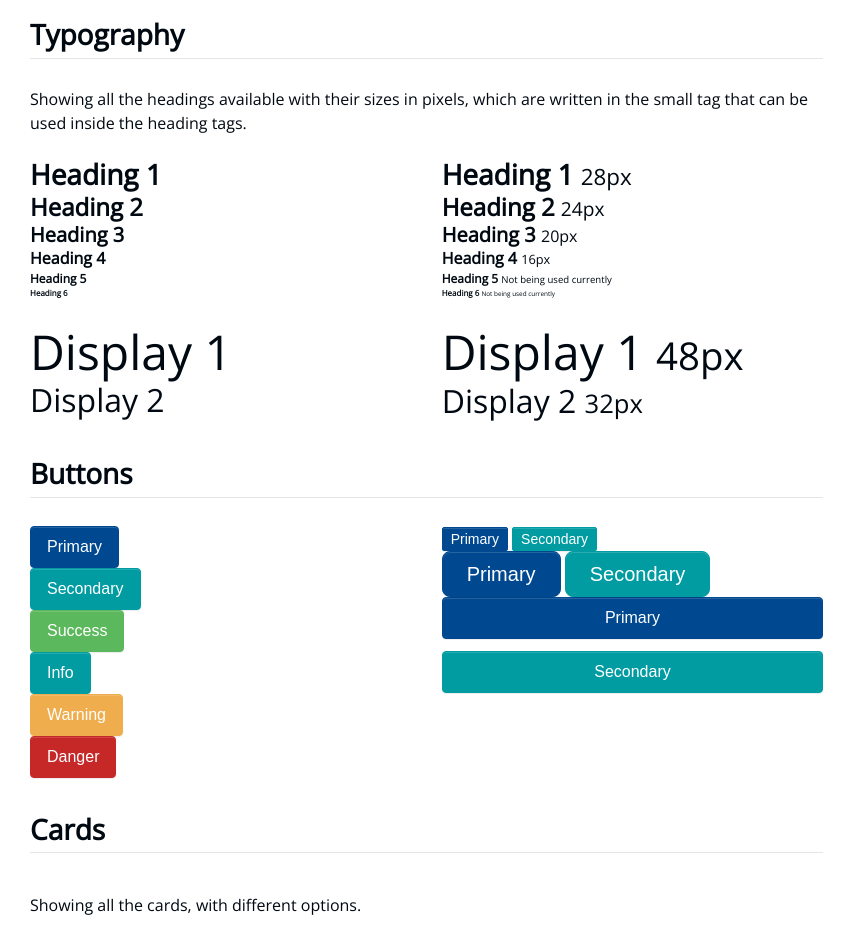
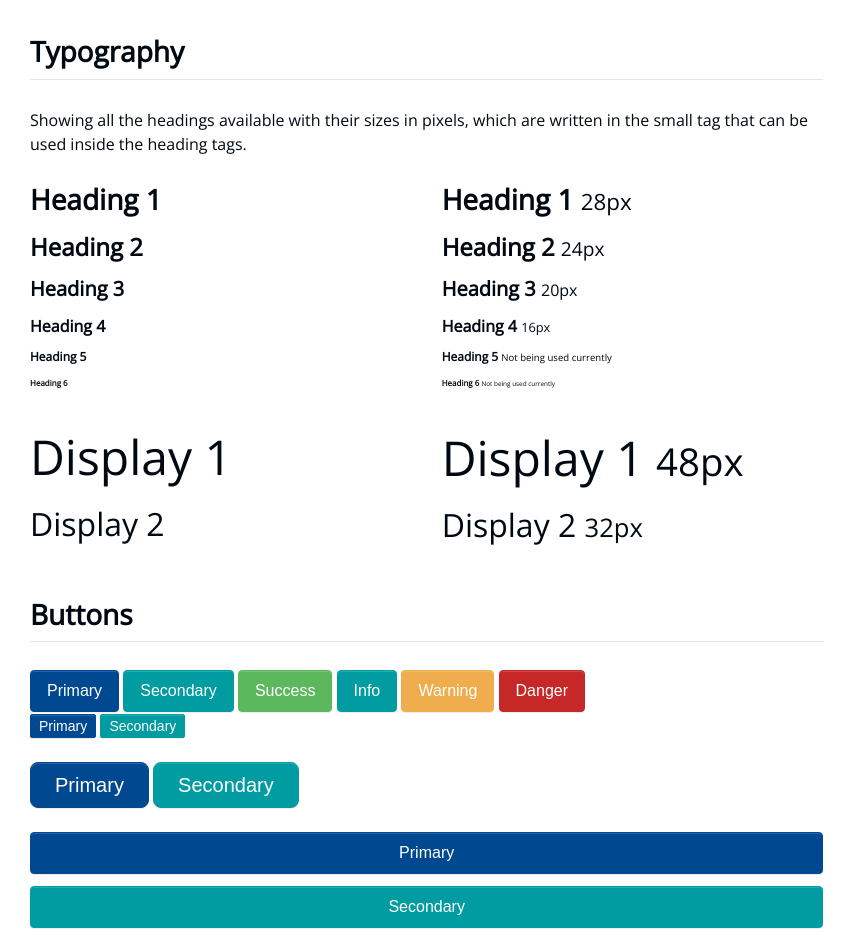
Before and after one commit to sushantkumar23/azuro-css, a website: page docs/index.html in a window 1280 px wide. Shown: the part 411-1347 px from the top of the page, without its empty margins (0-856 px from the left). Drawn offline with nearby package versions, Linux system fonts and the light colour scheme; a script that the page names is missing.

Commit message:
Gulp run; css file updated

```diff
--- a/docs/index.html
+++ b/docs/index.html
@@ -56,26 +56,26 @@
 						</div>
 						<div class="row py-1">
 							<div class="col-6">
-								<h1 class="mb-1">Heading 1</h1>
-								<h2 class="mb-1">Heading 2</h2>
-								<h3 class="mb-1">Heading 3</h3>
-								<h4 class="mb-1">Heading 4</h4>
-								<h5 class="mb-1">Heading 5</h5>
-								<h6 class="mb-1">Heading 6</h6>
+								<h1 class="pb-1">Heading 1</h1>
+								<h2 class="pb-1">Heading 2</h2>
+								<h3 class="pb-1">Heading 3</h3>
+								<h4 class="pb-1">Heading 4</h4>
+								<h5 class="pb-1">Heading 5</h5>
+								<h6 class="pb-1">Heading 6</h6>
 								<br>
-								<h1 class="display-1 mb-1">Display 1</h1>
-								<h1 class="display-2 mb-1">Display 2</h1>
+								<h1 class="display-1 pb-1">Display 1</h1>
+								<h1 class="display-2 pb-1">Display 2</h1>
 							</div>
 							<div class="col-6">
-								<h1 class="mb-1">Heading 1 <small>28px</small></h1>
-								<h2 class="mb-1">Heading 2 <small>24px</small></h2>
-								<h3 class="mb-1">Heading 3 <small>20px</small></h3>
-								<h4 class="mb-1">Heading 4 <small>16px</small></h4>
-								<h5 class="mb-1">Heading 5 <small>Not being used currently</small></h5>
-								<h6 class="mb-1">Heading 6 <small>Not being used currently</small></h6>
+								<h1 class="pb-1">Heading 1 <small>28px</small></h1>
+								<h2 class="pb-1">Heading 2 <small>24px</small></h2>
+								<h3 class="pb-1">Heading 3 <small>20px</small></h3>
+								<h4 class="pb-1">Heading 4 <small>16px</small></h4>
+								<h5 class="pb-1">Heading 5 <small>Not being used currently</small></h5>
+								<h6 class="pb-1">Heading 6 <small>Not being used currently</small></h6>
 								<br>
-								<h1 class="display-1 mb-1">Display 1 <small>48px</small></h1>
-								<h1 class="display-2 mb-1">Display 2 <small>32px</small></h1>
+								<h1 class="display-1 pb-1">Display 1 <small>48px</small></h1>
+								<h1 class="display-2 pb-1">Display 2 <small>32px</small></h1>
 							</div>
 						</div>
 					</div>
@@ -88,19 +88,19 @@
 							</div>
 						</div>
 						<div class="row py-1">
-							<div class="col-6">
-								<button type="button" class="btn btn-primary">Primary</button> <br>
-								<button type="button" class="btn btn-secondary">Secondary</button> <br>
-								<button type="button" class="btn btn-success">Success</button> <br>
-								<button type="button" class="btn btn-info">Info</button> <br>
-								<button type="button" class="btn btn-warning">Warning</button> <br>
+							<div class="col-12">
+								<button type="button" class="btn btn-primary">Primary</button>
+								<button type="button" class="btn btn-secondary">Secondary</button>
+								<button type="button" class="btn btn-success">Success</button>
+								<button type="button" class="btn btn-info">Info</button>
+								<button type="button" class="btn btn-warning">Warning</button>
 								<button type="button" class="btn btn-danger">Danger</button>
 							</div>
-							<div class="col-6">
+							<div class="col-12">
 								<button type="button" class="btn btn-sm btn-primary">Primary</button>
-								<button type="button" class="btn btn-sm btn-secondary">Secondary</button> <br>
+								<button type="button" class="btn btn-sm btn-secondary">Secondary</button> <br><br>
 								<button type="button" class="btn btn-lg btn-primary">Primary</button>
-								<button type="button" class="btn btn-lg btn-secondary">Secondary</button> <br>
+								<button type="button" class="btn btn-lg btn-secondary">Secondary</button> <br><br>
 								<button type="button" class="btn btn-block btn-primary">Primary</button>
 								<button type="button" class="btn btn-block btn-secondary">Secondary</button>
 							</div>
--- a/scss/_variables.scss
+++ b/scss/_variables.scss
@@ -274,8 +274,8 @@ $text-muted: $gray-dark;
 //
 // Define common padding and border radius sizes and more.
 
-// $line-height-lg:         (4 / 3) !default;
-// $line-height-sm:         1.5 !default;
+$line-height-lg:         (4 / 3) !default;
+$line-height-sm:         1.5 !default;
 //
 $border-radius:          .25rem;
 $border-radius-lg:       .5rem;
@@ -347,7 +347,7 @@ $btn-block-spacing-y:            .75rem;
 
 // Forms
 
-// $input-padding-x:                .75rem !default;
+$input-padding-x:                .75rem !default;
 $input-padding-y:                .5rem !default;
 $input-line-height:              1;
 //
@@ -370,11 +370,11 @@ $input-border-color:             $gray;
 //
 $input-color-placeholder:        $gray;
 //
-// $input-padding-x-sm:             .5rem !default;
-// $input-padding-y-sm:             .25rem !default;
+$input-padding-x-sm:             .5rem !default;
+$input-padding-y-sm:             .25rem !default;
 //
-// $input-padding-x-lg:             1.5rem !default;
-// $input-padding-y-lg:             .75rem !default;
+$input-padding-x-lg:             1.5rem !default;
+$input-padding-y-lg:             .75rem !default;
 //
 $input-height:                   (($font-size-xs * $input-line-height) + ($input-padding-y * 2)) !default;
 $input-height-lg:                (($font-size-lg * $line-height-lg) + ($input-padding-y-lg * 2)) !default;
```
Also changed, not shown: dist/css/main.css, docs/css/main.css.
